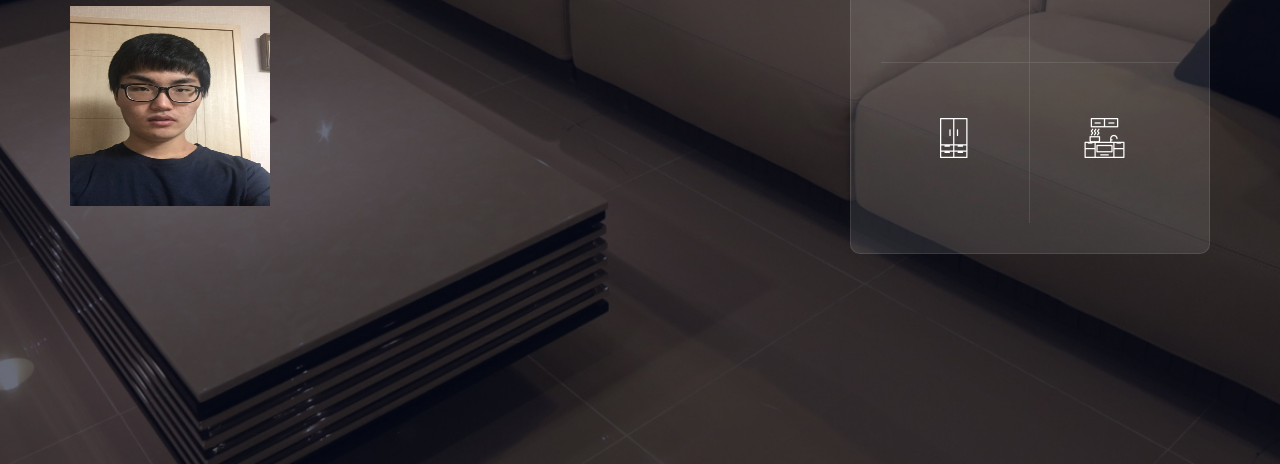
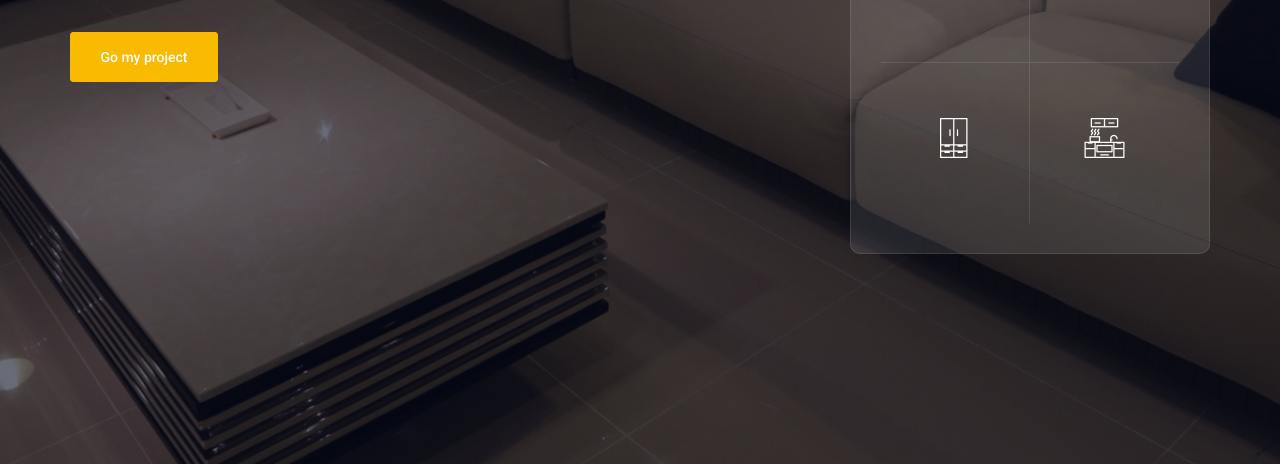
Before and after one commit to argon4067/argon4067.github.io, a plain HTML site: page index.html in a window 1280 px wide. Shown: the part 500-964 px from the top of the page. Drawn offline with Linux system fonts and the light colour scheme.

Commit message:
Update index.html

```diff
--- a/index.html
+++ b/index.html
@@ -91,7 +91,7 @@
 								<p>Thank you for coming to my homepage</p>
                                 <a class="banner_btn" href="projectas.html">Go my project</a><br />
                                 <br />
-                                <img src="images/mp.jpg"width="200" height="200">
+                                <!-- <img src="images/mp.jpg"width="200" height="200"> -->
 							</div>
 						</div>
 						<div class="col-lg-4">
```
